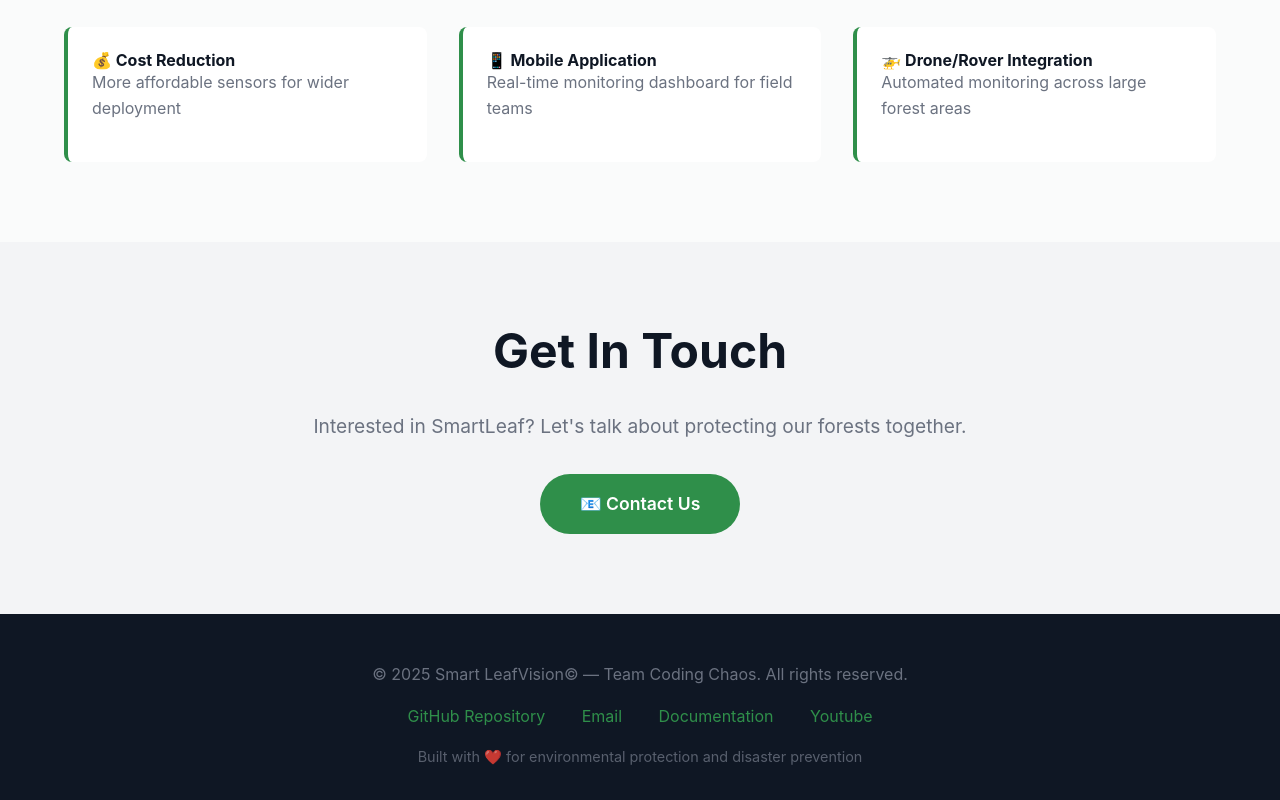
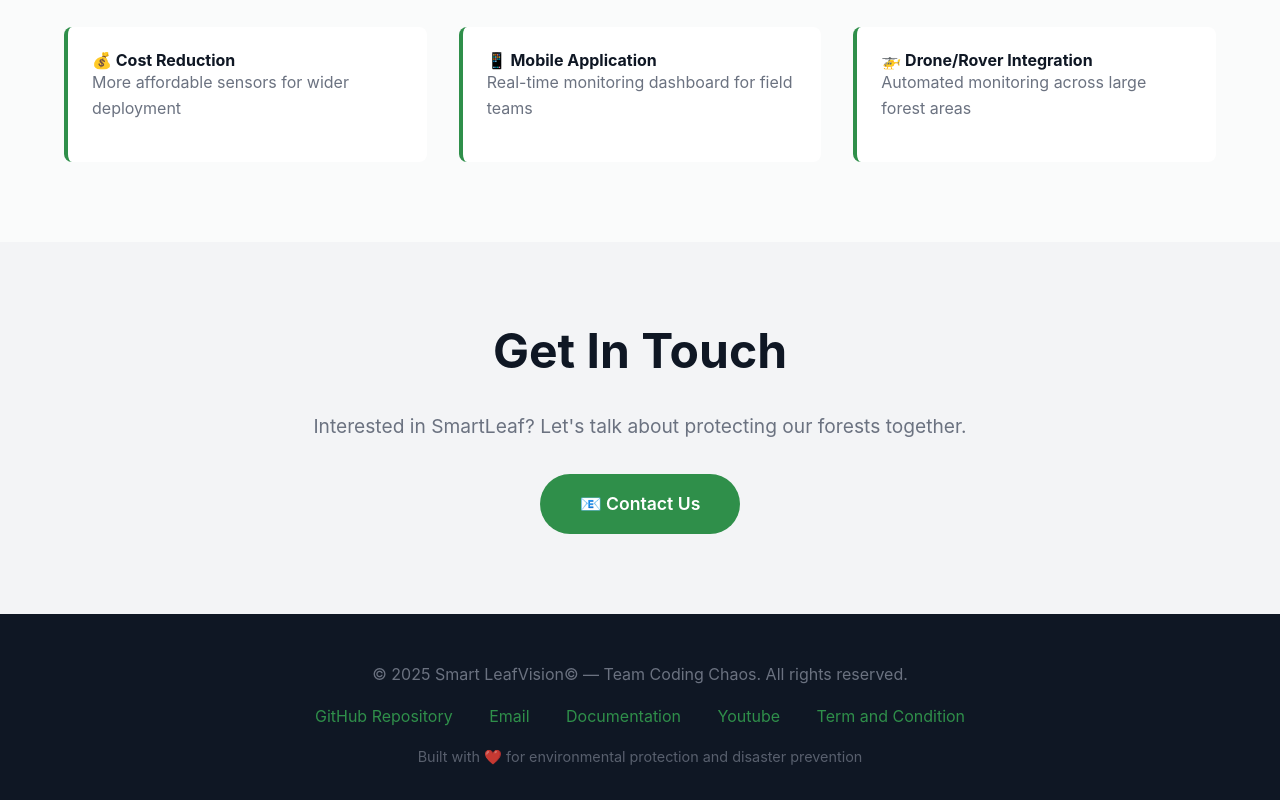
Before and after one commit to ABDULLAHALAMIEN/EcoGuardian2.0, a plain HTML site: page index.html in a window 1280 px wide. Shown: the part 4781-5581 px from the top of the page. Drawn offline with Linux system fonts and the light colour scheme.

Commit message:
Update index.html

```diff
--- a/index.html
+++ b/index.html
@@ -907,6 +907,8 @@
                 <a href="mailto:eco.guardian2025@outlook.com">Email</a>
                 <a href="#">Documentation</a>
                 <a href="https://www.youtube.com/@Codingchaos-u5m">Youtube</a>
+                <a href="t&c.html">Term and Condition</a>
+
             </div>
             <p style="margin-top: 1rem; font-size: 0.9rem; opacity: 0.8;">
                 Built with ❤️ for environmental protection and disaster prevention
```
